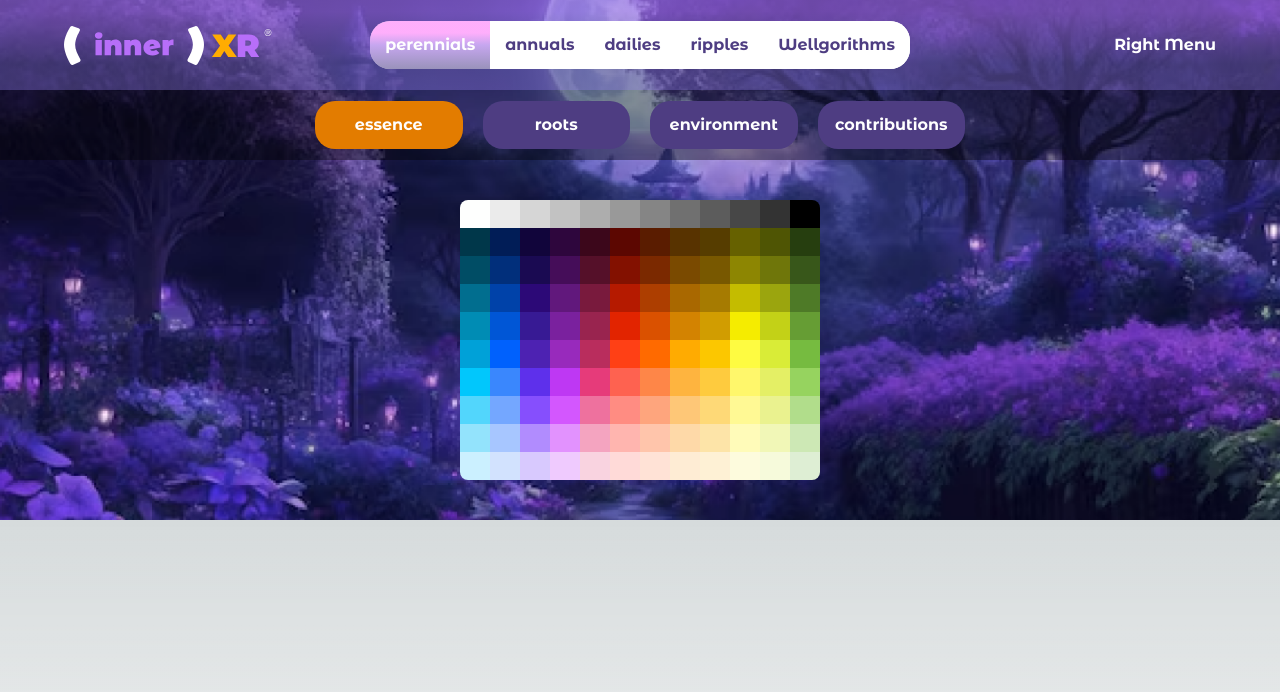
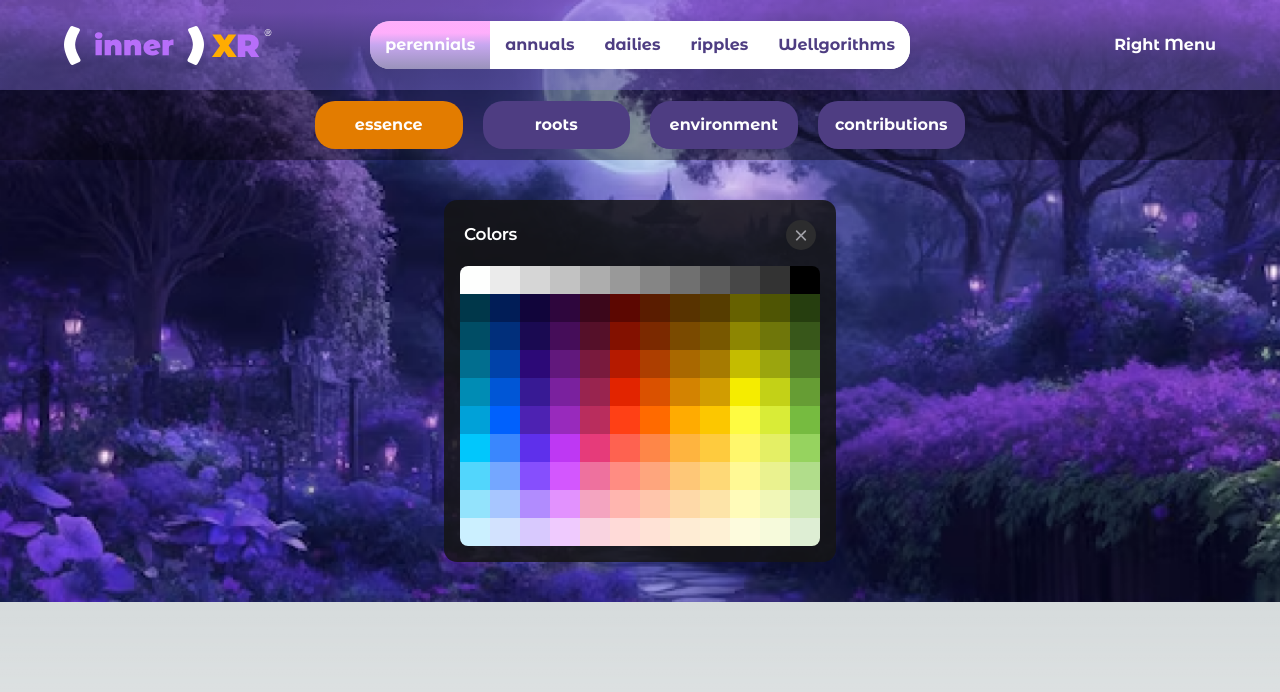
Before and after one commit to wwwebjoel/octagon-nextjs, a Next.js app: page / in a window 1280 px wide. Shown: the top 692 px of the page. Built offline with nearby package versions, Linux system fonts and the light colour scheme.

Commit message:
ColorPicker Updates

```diff
--- a/src/app/page.tsx
+++ b/src/app/page.tsx
@@ -3,7 +3,7 @@ import Image from "next/image";
 import Header from "@/components/header/Header";
 import VirtuesBox from "@/components/boxes/VirtuesBox";
 import WordsBox from "@/components/boxes/WordsBox";
-import ColorPicker from "@/components/colorPicker/HexColors";
+import ColorPicker from "@/components/colorPicker/ColorPicker";
 
 export default function Home() {
     const radius = 80
--- a/src/components/colorPicker/ColorPicker.tsx
+++ b/src/components/colorPicker/ColorPicker.tsx
@@ -0,0 +1,19 @@
+import React from 'react'
+import HexColors from "@/components/colorPicker/HexColors";
+import CloseIcon from "@/components/common/CloseIcon";
+
+const ColorPicker = ()=>{
+    return(
+        <div className={'bg-[#151515] bg-opacity-85 p-4 rounded-[13px] overflow-hidden'}>
+
+            <div className={'flex items-center justify-between gap-5 p-1 mb-3'}>
+                <div className={`text-white text-[17px] tracking-tight font-semibold`}>Colors</div>
+                <CloseIcon />
+
+            </div>
+            <HexColors />
+        </div>
+    )
+}
+
+export default ColorPicker;
--- /dev/null
+++ b/src/components/common/CloseIcon.tsx
@@ -0,0 +1,22 @@
+import React from "react";
+
+function Icon() {
+    return (
+        <svg
+            xmlns="http://www.w3.org/2000/svg"
+            width="30"
+            height="30"
+            fill="none"
+            viewBox="0 0 30 30"
+        >
+            <rect width="30" height="30" fill="#2C2C2E" rx="15"></rect>
+            <path
+                fill="#EBEBF5"
+                fillOpacity="0.6"
+                d="M10.05 19.182a.859.859 0 00.006 1.187c.33.324.882.317 1.187.013L15 16.624l3.751 3.751a.853.853 0 001.187-.006.853.853 0 00.006-1.187l-3.751-3.751 3.751-3.758a.847.847 0 00-.006-1.187.853.853 0 00-1.187-.007l-3.751 3.752-3.758-3.752a.853.853 0 00-1.187.007c-.324.323-.318.882-.007 1.187l3.752 3.758-3.752 3.751z"
+            ></path>
+        </svg>
+    );
+}
+
+export default Icon;
```
